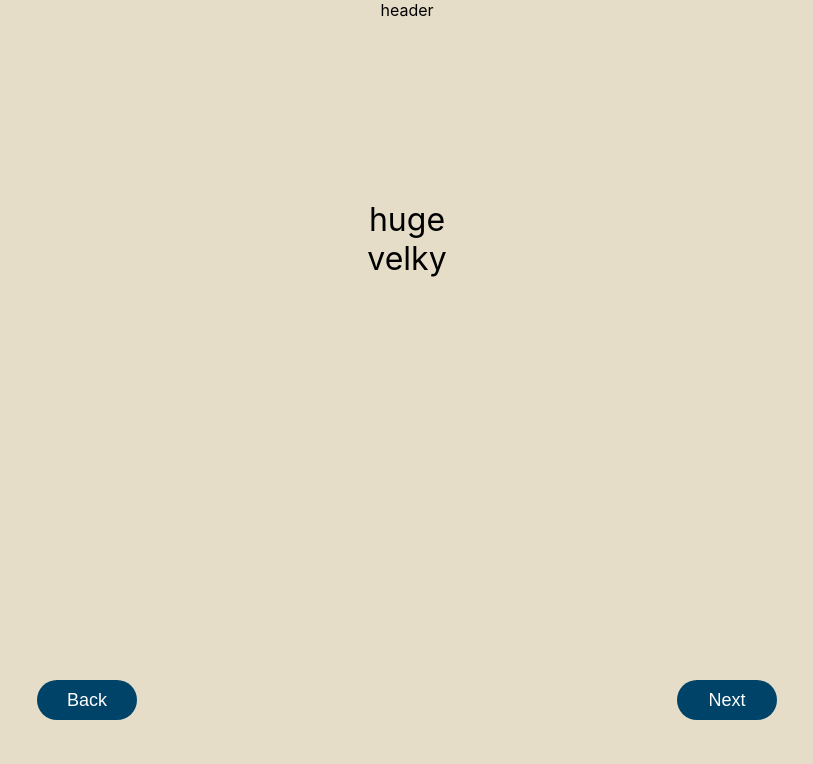
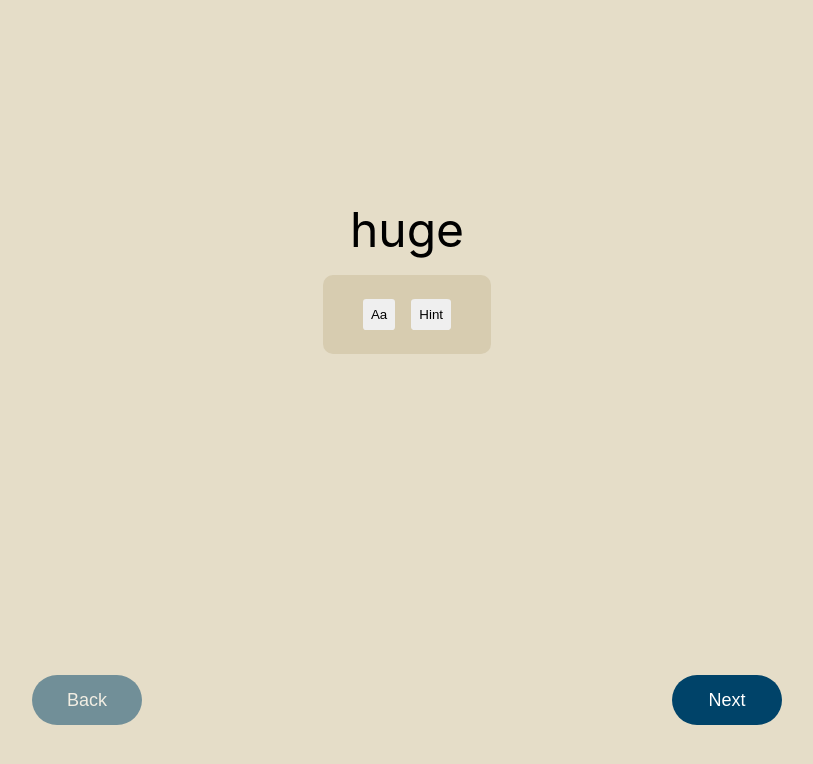
Before and after one commit to MPucanTrask/en-practice, a React (Create React App) app: page / in a window 1280 px wide. Shown: the top 764 px of the page, without its empty margins (233-1046 px from the left). Built offline with nearby package versions, Linux system fonts and the light colour scheme.

Commit message:
refactoring && disabling buttons && added state

```diff
--- a/src/App.js
+++ b/src/App.js
@@ -1,43 +1,76 @@
-import React, {useState} from "react";
+import React, {useMemo, useState} from "react";
 import './App.styles.scss';
 import {getWords} from "./data/words";
 
 function App() {
-    const originalArray = getWords()
-    const shuffleArray = originalArray.sort((a, b) => 0.5 - Math.random());
-    const [word, setWord] = useState(shuffleArray[0])
+  const shuffle = (arr) => {
+    return arr.sort(() => 0.5 - Math.random())
+  }
 
-    // TODO - need fix previous and next move - rather use useMemo()
+  const [visibleHint, setVisibleHint] = useState(false);
+  const [visibleLetter, setVisibleLetter] = useState(false);
+  const [backClick, setBackClick] = useState(true)
+  const [nextClick, setNextClick] = useState(false)
+
+  const shuffledCards = useMemo(() => {
+    const words = getWords()
+    return shuffle(words);
+  }, [])
+
+  const [word, setWord] = useState(shuffledCards[0])
 
   const moveBack = () => {
-        let i = shuffleArray.indexOf(word)
+    let index = shuffledCards.indexOf(word)
+    setNextClick(false)
 
-        if (i !== 0 && i < shuffleArray.length) {
-            setWord(shuffleArray[i - 1])
-        }
+    index !== 0 && index < shuffledCards.length
+      ? setWord(shuffledCards[index - 1])
+      : setBackClick(true)
   }
 
   const moveNext = () => {
-        let i = shuffleArray.indexOf(word)
+    let index = shuffledCards.indexOf(word)
+    setBackClick(false)
 
-        if (i >= 0 && i < shuffleArray.length - 1) {
-            setWord(shuffleArray[i + 1])
+    index < shuffledCards.length - 1
+      ? setWord(shuffledCards[index + 1])
+      : setNextClick(true)
   }
+
+  const showAndHideTranslate = () => {
+    visibleLetter && setVisibleLetter(false)
+    visibleHint ? setVisibleHint(false) : setVisibleHint(true)
+  }
+
+  const getFirstLetterOfTranslate = () => {
+    visibleHint && setVisibleHint(false)
+    visibleLetter ? setVisibleLetter(false) : setVisibleLetter(true)
   }
 
   return (
     <div className="container">
-            <header className="header">header</header>
+      <header className="header"></header>
       <main className="main--wrapper">
         <div>{word.english}</div>
-                <div>{word.czech}</div>
+        <div className="btn--hints">
+          <button className="btn" onClick={getFirstLetterOfTranslate}>Aa</button>
+          <button className="btn" onClick={showAndHideTranslate}>Hint</button>
+        </div>
+        {visibleHint
+          ? <div>{word.czech}</div>
+          : <></>
+        }
+        {visibleLetter
+          ? <div>{word.czech.charAt(0).toUpperCase()}</div>
+          : <></>
+        }
       </main>
       <div className="btn--wrapper">
-                <button className="btn" onClick={moveBack}>Back</button>
-                <button className="btn" onClick={moveNext}>Next</button>
+        <button className="btn" onClick={moveBack} disabled={backClick}>Back</button>
+        <button className="btn" onClick={moveNext} disabled={nextClick}>Next</button>
       </div>
     </div>
   );
 }
 
-export default App;
+export default App
--- a/src/App.styles.scss
+++ b/src/App.styles.scss
@@ -14,12 +14,20 @@
 
   .main--wrapper {
     height: 50vh;
-    font-size: 2em;
+    font-size: 3em;
   }
 
   .btn--wrapper {
     height: 25vh;
     margin-top: auto;
+  }
+}
+
+button {
+  border: 0;
+
+  &[disabled] {
+    opacity: .5;
   }
 }
 
@@ -30,9 +38,8 @@
   align-items: center;
 
   .btn {
-    width: 100px;
-    height: 40px;
-    border: 0;
+    width: 110px;
+    height: 50px;
     border-radius: 40px;
     color: #fff;
     font-size: 1.125em;
@@ -51,3 +58,18 @@
   flex-direction: column;
   align-items: center;
 }
+
+.btn--hints {
+  border-radius: 10px;
+  margin-top: 1rem;
+  background: #d7ccb0;
+  display: flex;
+  justify-content: space-around;
+  padding: 1rem 2rem;
+
+  .btn {
+    border-radius: 10%;
+    margin: .5rem;
+    padding: .5rem;
+  }
+}
```
Lines whose indentation alone changed are shown as unchanged.
